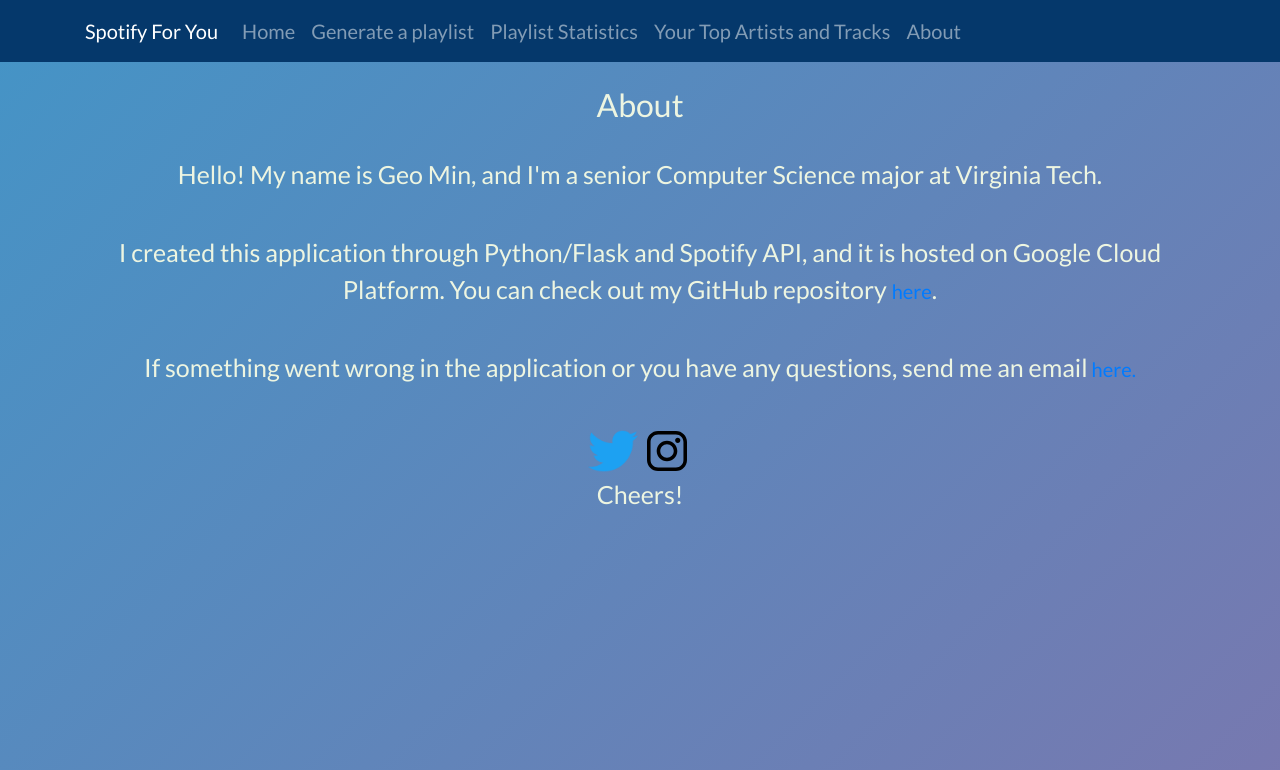
After one commit to geomin76/spotifyforyou, a Flask app: page /about in a window 1280 px wide. The commit adds this page. Shown: the top 770 px of the page. Run offline with Flask 2, Linux system fonts and the light colour scheme; parts of the project's set-up code (start-up, migrations or seed data) failed here and were passed over; some libraries are stand-ins or nearby versions.

Commit message:
created about page

```diff
--- a/main.py
+++ b/main.py
@@ -75,7 +75,7 @@
 @app.route('/index')
 def index():
     if 'tokens' not in session:
-        abort(400)
+        return render_template("intro.html")
     sp = spotipy.Spotify(auth=session['tokens'].get('access_token'))
     data = user_content(sp)
     playlists = playlist(sp)
@@ -84,6 +84,8 @@
 
 @app.route('/playlist_intro')
 def playlist_intro():
+    if 'tokens' not in session:
+        return render_template("intro.html")
     sp = spotipy.Spotify(auth=session['tokens'].get('access_token'))
     playlists = playlist(sp)
     return render_template('playlist_intro.html', playlists=playlists)
@@ -92,14 +94,19 @@
 #clean this method
 @app.route('/playlist_select', methods=['GET', 'POST'])
 def playlist_select():
+    if 'tokens' not in session:
+        return render_template("intro.html")
     select = request.form.get('comp_select')
     sp = spotipy.Spotify(auth=session['tokens'].get('access_token'))
     stats = playlist_calculation(sp, select)
-    return render_template("playlist_select.html", playlist=select, stats=stats)
+    playlist_name = (select.split("'"))[3]
+    return render_template("playlist_select.html", playlist=playlist_name, stats=stats)
 
 
 @app.route("/recs")
 def recs():
+    if 'tokens' not in session:
+        return render_template("intro.html")
     sp = spotipy.Spotify(auth=session['tokens'].get('access_token'))
     genres = []
     for gen in sp.recommendation_genre_seeds()['genres']:
@@ -109,6 +116,8 @@
 
 @app.route("/recs_final", methods=['GET', 'POST'])
 def recs_final():
+    if 'tokens' not in session:
+        return render_template("intro.html")
     specs = {
         'name': request.form['name'],
         'number': request.form['quantity'],
@@ -123,15 +132,23 @@
 
 @app.route("/top_stats_intro")
 def top_stats_intro():
+    if 'tokens' not in session:
+        return render_template("intro.html")
     return render_template("top_stats_intro.html")
 
 
 @app.route("/top_stats", methods=['GET', 'POST'])
 def top_stats():
+    if 'tokens' not in session:
+        return render_template("intro.html")
     limit = request.form['limit']
     time = request.form['time']
     top = get_top(session['tokens'].get('access_token'), limit, time)
     return render_template("top_stats.html", stats=top)
+
+@app.route("/about")
+def about():
+    return render_template("about.html")
 
 
 #use the search function and get a artist related to an artist, give top 10 songs and have it in a box
--- a/service/spotify_service.py
+++ b/service/spotify_service.py
@@ -1,4 +1,3 @@
-#This function gets current playing track of user
 import requests
 import spotipy
 
--- /dev/null
+++ b/templates/about.html
@@ -0,0 +1,20 @@
+{% extends "base.html" %}
+
+{% block content %}
+<div class="row">
+	<div class="col-lg-12 col-md-12 col-sm-12 col-xs-12" style="text-align: center;">
+		<br>
+		<h2>About</h2>
+		<br>
+		<p>Hello! My name is Geo Min, and I'm a senior Computer Science major at Virginia Tech.</p>
+		<br>
+		<p>I created this application through Python/Flask and Spotify API, and it is hosted on Google Cloud Platform. You can check out my GitHub repository <a href="https://github.com/geomin76/spotifyforyou" target="_blank">here</a>.</p>
+		<br>
+		<p>If something went wrong in the application or you have any questions, send me an email<a href="mailto:geomin76@gmail.com?Subject=Spotify%20For%20You" target="_blank"> here.</a></p>
+		<br>
+		<a href="https://twitter.com/geomin76" target="_blank"><img src="{{ url_for('static', filename='twitter.png' ) }}" style="width:50px; height:50px;"></a>
+		<a href="https://www.instagram.com/geomin76/" target="_blank"><img src="{{ url_for('static', filename='insta.svg' ) }}" style="width:50px; height:40px;"></a>
+		<p>Cheers!</p>
+	</div>
+</div>
+{% endblock %}
--- a/templates/base.html
+++ b/templates/base.html
@@ -46,6 +46,13 @@
 				        <div class="ld ld-ring ld-spin"></div>
 			        </a>
 			      </li>
+				    </li>
+			        <li class="nav-item">
+			        <a class="nav-link ld-over-full" onclick="this.classList.toggle('running')" href="/about">
+				        About
+				        <div class="ld ld-ring ld-spin"></div>
+			        </a>
+			      </li>
 			    </ul>
 			</div>
 		</div>
--- a/templates/playlist_select.html
+++ b/templates/playlist_select.html
@@ -4,7 +4,7 @@
 <div class="row">
 	<div class="col-lg-12 col-md-12 col-sm-12 col-xs-12" align="center">
 		<br>
-		<p>You selected your playlist: {{ playlist.name }}</p>
+		<p>You selected your playlist: {{ playlist }}</p>
 		<p> The danceability of the playlist out of 100 is:</p>
 		<div class="progress" style="height: 30px; font-size:20px;">
 			<div class="progress-bar progress-bar-striped progress-bar-animated bg-info" role="progressbar" style="width: {{ stats.danceability }}%" aria-valuenow={{ stats.danceability  }} aria-valuemin="0" aria-valuemax="100">{{ stats.danceability  }}</div>
@@ -20,8 +20,7 @@
 			<div class="progress-bar progress-bar-striped progress-bar-animated bg-info" role="progressbar" style="width: {{ stats.energy }}%" aria-valuenow={{ stats.energy }} aria-valuemin="0" aria-valuemax="100">{{ stats.energy }}</div>
 		</div>
 		<br>
-
-		<p>The values shown are computed through Spotify's track analysis</p>
+		<p style="font-size:17px;">The values shown are computed through Spotify's track analysis</p>
 		<div align="center">
 			<form action="/playlist_intro">
 				<button type="submit" class="btn btn-primary ld-over-full" onclick="this.classList.toggle('running')" style="background-color: #05386B">
```
Also changed, not shown: templates/error.html (+9 -2 lines), templates/index.html (+7 -0 lines), static/insta.svg (added), static/twitter.png (added).
